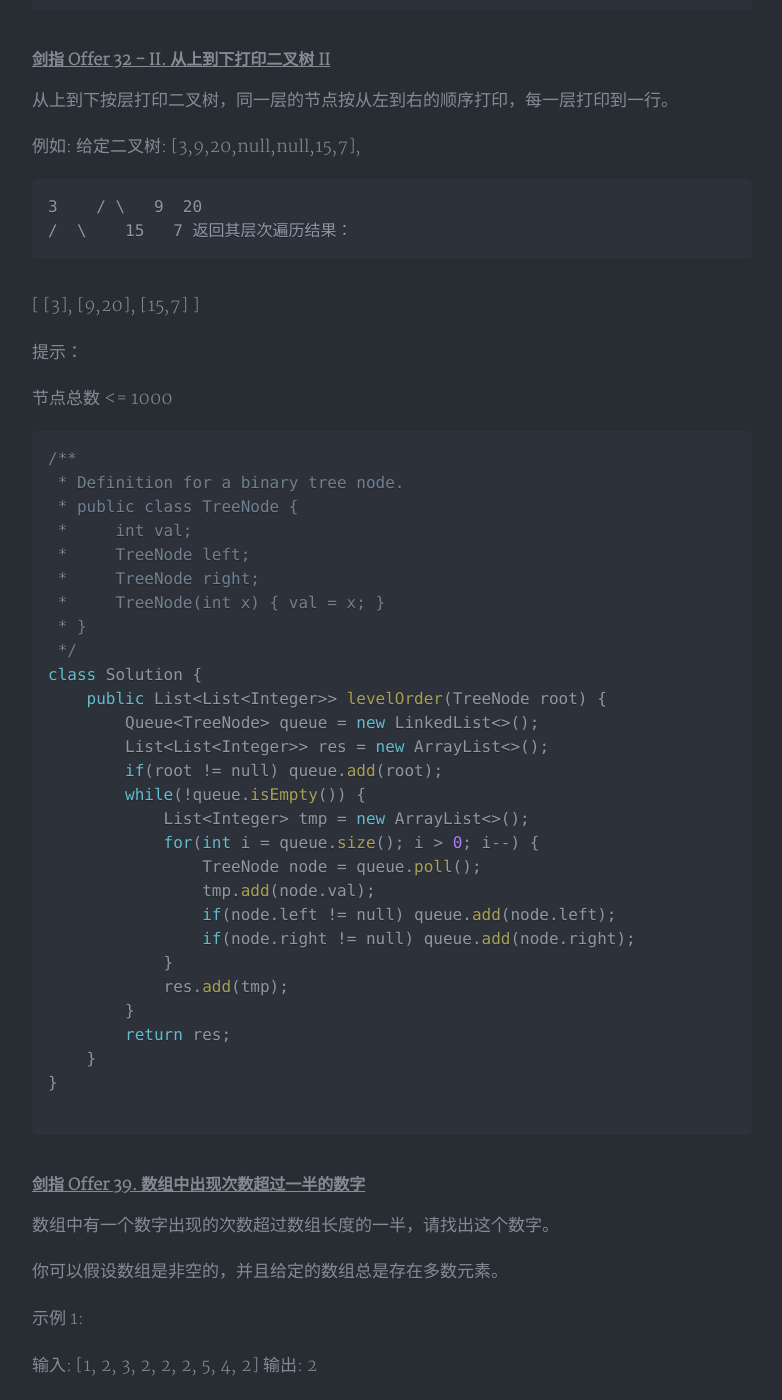
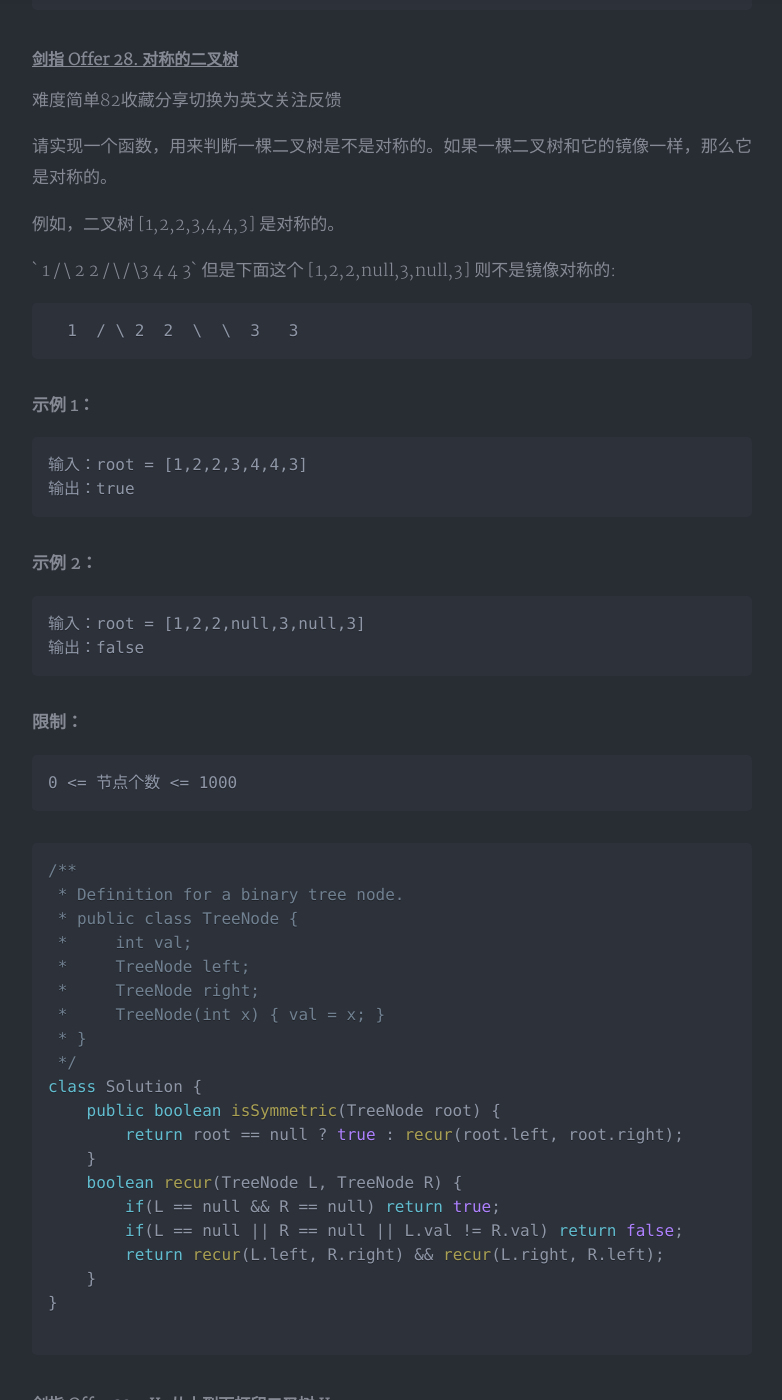
Before and after one commit to han199901/myGitPersonalBlog, a Jekyll site: the page built from _posts/2020-7-11-剑指Offer.md, in a window 1280 px wide and 1400 px high, scrolled down 10648 px. Shown: the whole window, without its empty margins (248-1030 px from the left). Built offline with Jekyll 4.4.1, drawn with Linux system fonts in a browser that asks for light colours; nearby versions of some CDN libraries; a style sheet for code colours, icons or effects is not loaded; some of the changed text lies outside the part shown.

Commit message:
2020-9-16 leetcode

````diff
--- a/_posts/2020-7-11-剑指Offer.md
+++ b/_posts/2020-7-11-剑指Offer.md
@@ -495,6 +495,70 @@
 }
 ~~~
 
+#### [剑指 Offer 28. 对称的二叉树](https://leetcode-cn.com/problems/dui-cheng-de-er-cha-shu-lcof/)
+
+难度简单82收藏分享切换为英文关注反馈
+
+请实现一个函数，用来判断一棵二叉树是不是对称的。如果一棵二叉树和它的镜像一样，那么它是对称的。
+
+例如，二叉树 [1,2,2,3,4,4,3] 是对称的。
+
+`  1  / \ 2  2 / \ / \3  4 4  3`
+但是下面这个 [1,2,2,null,3,null,3] 则不是镜像对称的:
+
+```
+  1  / \ 2  2  \  \  3   3
+```
+
+
+
+**示例 1：**
+
+```
+输入：root = [1,2,2,3,4,4,3]
+输出：true
+```
+
+**示例 2：**
+
+```
+输入：root = [1,2,2,null,3,null,3]
+输出：false
+```
+
+
+
+**限制：**
+
+```
+0 <= 节点个数 <= 1000
+```
+
+~~~java
+/**
+ * Definition for a binary tree node.
+ * public class TreeNode {
+ *     int val;
+ *     TreeNode left;
+ *     TreeNode right;
+ *     TreeNode(int x) { val = x; }
+ * }
+ */
+class Solution {
+    public boolean isSymmetric(TreeNode root) {
+        return root == null ? true : recur(root.left, root.right);
+    }
+    boolean recur(TreeNode L, TreeNode R) {
+        if(L == null && R == null) return true;
+        if(L == null || R == null || L.val != R.val) return false;
+        return recur(L.left, R.right) && recur(L.right, R.left);
+    }
+}
+
+~~~
+
+
+
 #### [剑指 Offer 32 - II. 从上到下打印二叉树 II](https://leetcode-cn.com/problems/cong-shang-dao-xia-da-yin-er-cha-shu-ii-lcof/)
 
 从上到下按层打印二叉树，同一层的节点按从左到右的顺序打印，每一层打印到一行。
@@ -787,6 +851,84 @@
 }
 ~~~
 
+#### [剑指 Offer 55 - II. 平衡二叉树](https://leetcode-cn.com/problems/ping-heng-er-cha-shu-lcof/)
+
+难度简单65收藏分享切换为英文关注反馈
+
+输入一棵二叉树的根节点，判断该树是不是平衡二叉树。如果某二叉树中任意节点的左右子树的深度相差不超过1，那么它就是一棵平衡二叉树。
+
+
+
+**示例 1:**
+
+给定二叉树 `[3,9,20,null,null,15,7]`
+
+```
+    3
+   / \
+  9  20
+    /  \
+   15   7
+```
+
+返回 `true` 。
+
+**示例 2:**
+
+给定二叉树 `[1,2,2,3,3,null,null,4,4]`
+
+```
+       1
+      / \
+     2   2
+    / \
+   3   3
+  / \
+ 4   4
+```
+
+返回 `false` 。
+
+~~~java
+/**
+ * Definition for a binary tree node.
+ * public class TreeNode {
+ *     int val;
+ *     TreeNode left;
+ *     TreeNode right;
+ *     TreeNode(int x) { val = x; }
+ * }
+ */
+ import java.lang.Math;
+class Solution {
+    public boolean isBalanced(TreeNode root) {
+        if(root==null)
+            return true;
+        if(root.left==null && root.right==null)
+            return true;
+        boolean lr,rr;
+        lr = isBalanced(root.left);
+        rr = isBalanced(root.right);
+        int l,r;
+        l=depth(root.left);
+        r=depth(root.right);
+        return lr&&rr&&Math.abs(l-r)<=1?true:false;
+    }
+    public static int depth(TreeNode root) {
+        if(root==null)
+            return 0;
+        if(root.left==null && root.right==null)
+            return 1;
+        int l,r;
+        l = depth(root.left)+1;
+        r = depth(root.right)+1;
+        return Math.max(l,r);
+    }
+}
+~~~
+
+
+
 #### [剑指 Offer 57. 和为s的两个数字](https://leetcode-cn.com/problems/he-wei-sde-liang-ge-shu-zi-lcof/)
 
 输入一个递增排序的数组和一个数字s，在数组中查找两个数，使得它们的和正好是s。如果有多对数字的和等于s，则输出任意一对即可。
````
